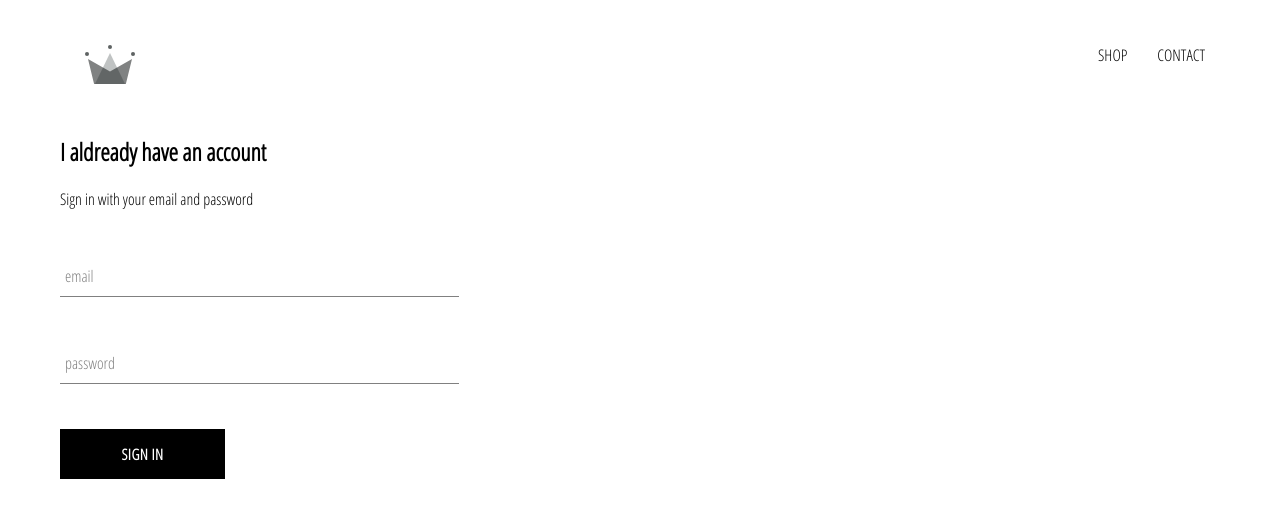
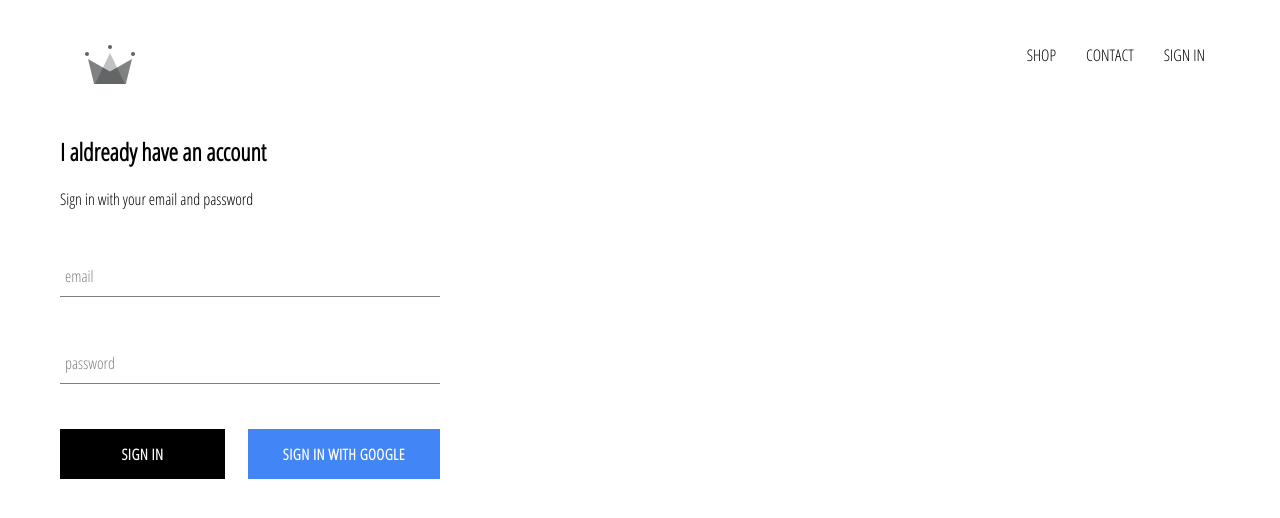
Before and after one commit to haphantran/rainbow-store, a React (Create React App) app: page /signin in a window 1280 px wide. Shown: the top 518 px of the page. Built offline with nearby package versions, Linux system fonts and the light colour scheme; no server answers.

Commit message:
intergrated firebase into app, created sign in page with google sign in

```diff
--- a/package.json
+++ b/package.json
@@ -6,6 +6,7 @@
     "@testing-library/jest-dom": "^4.2.4",
     "@testing-library/react": "^9.3.2",
     "@testing-library/user-event": "^8.0.2",
+    "firebase": "^7.6.1",
     "node-sass": "^4.13.0",
     "react": "^16.12.0",
     "react-dom": "^16.12.0",
--- a/src/App.css
+++ b/src/App.css
@@ -7,3 +7,7 @@
   text-decoration: none;
   color: black;
 }
+
+* {
+  box-sizing: border-box;
+}
--- a/src/App.js
+++ b/src/App.js
@@ -3,15 +3,38 @@
 
 import "./App.css";
 
+import Header from "./components/header/header.component";
 import HomePage from "./pages/homepage/homepage.component";
 import ShopPage from "./pages/shop/shop.component";
-import Header from "./components/header/header.component";
 import SignInAndSignUpPage from "./pages/sign-in-and-sign-up/sign-in-and-sign-up.component";
 
-function App() {
+import { auth } from "./firebase/firebase.util";
+
+class App extends React.Component {
+  constructor() {
+    super();
+    this.state = {
+      currentUser: null
+    };
+  }
+
+  unsubscribeFromAuth = null;
+
+  componentDidMount() {
+    this.unsubscribeFromAuth = auth.onAuthStateChanged(user => {
+      this.setState({ currentUser: user });
+      console.log(user);
+    });
+  }
+
+  componentWillUnmount() {
+    this.unsubscribeFromAuth();
+  }
+
+  render() {
     return (
       <div>
-      <Header />
+        <Header currentUser={this.state.currentUser} />
         <Switch>
           <Route exact path="/" component={HomePage} />
           <Route path="/shop" component={ShopPage} />
@@ -20,5 +43,6 @@
       </div>
     );
   }
+}
 
 export default App;
--- a/src/components/custom-button/custom-button.component.jsx
+++ b/src/components/custom-button/custom-button.component.jsx
@@ -2,8 +2,11 @@
 
 import "./custom-button.styles.scss";
 
-const CustomButton = ({ children, ...otherProps }) => (
-  <button className="custom-button" {...otherProps}>
+const CustomButton = ({ children, isGoogleSignIn, ...otherProps }) => (
+  <button
+    className={`${isGoogleSignIn ? "google-sign-in" : ""} custom-button`}
+    {...otherProps}
+  >
     {children}
   </button>
 );
--- a/src/components/custom-button/custom-button.styles.scss
+++ b/src/components/custom-button/custom-button.styles.scss
@@ -19,4 +19,14 @@
     color: black;
     border: 1px solid black;
   }
+
+  &.google-sign-in {
+    background-color: #4285f4;
+    color: white;
+
+    &:hover {
+      background-color: #357ae8;
+      border: none;
+    }
+  }
 }
--- a/src/components/header/header.component.jsx
+++ b/src/components/header/header.component.jsx
@@ -1,11 +1,13 @@
 import React from "react";
 import { Link } from "react-router-dom";
+
+import { auth } from "../../firebase/firebase.util";
 
 import { ReactComponent as Logo } from "../../assets/crown.svg";
 
 import "./header.styles.scss";
 
-const Header = () => (
+const Header = ({ currentUser }) => (
   <div className="header">
     <Link className="logo-container" to="/">
       <Logo className="logo" />
@@ -18,6 +20,15 @@
       <Link className="option" to="/contact">
         CONTACT
       </Link>
+      {currentUser ? (
+        <div className="option" onClick={() => auth.signOut()}>
+          SIGN OUT
+        </div>
+      ) : (
+        <Link className="option" to="/signin">
+          SIGN IN
+        </Link>
+      )}
     </div>
   </div>
 );
--- a/src/components/header/header.styles.scss
+++ b/src/components/header/header.styles.scss
@@ -20,6 +20,7 @@
 
     .option {
       padding: 10px 15px;
+      cursor: pointer;
     }
   }
 }
--- a/src/components/sign-in/sign-in.component.jsx
+++ b/src/components/sign-in/sign-in.component.jsx
@@ -2,6 +2,8 @@
 
 import FormInput from "../../components/form-input/form-input.component";
 import CustomButton from "../../components/custom-button/custom-button.component";
+
+import { signInWithGoogle } from "../../firebase/firebase.util";
 
 import "./sign-in.styles.scss";
 
@@ -51,8 +53,12 @@
             label="password"
             required
           />
-
-          <CustomButton type="submit">Sign In</CustomButton>
+          <div className="buttons">
+            <CustomButton type="submit">Sign In</CustomButton>
+            <CustomButton onClick={signInWithGoogle} isGoogleSignIn>
+              Sign In With Google
+            </CustomButton>
+          </div>
         </form>
       </div>
     );
--- a/src/components/sign-in/sign-in.styles.scss
+++ b/src/components/sign-in/sign-in.styles.scss
@@ -1,8 +1,13 @@
 .sign-in {
-  width: 30vw;
+  width: 380px;
   display: flex;
   flex-direction: column;
   .title {
     margin: 100px 0px;
   }
+
+  .buttons {
+    display: flex;
+    justify-content: space-between;
+  }
 }
--- /dev/null
+++ b/src/firebase/firebase.util.js
@@ -0,0 +1,27 @@
+import firebase from "firebase/app";
+import "firebase/firestore";
+import "firebase/auth";
+
+const config = {
+  apiKey: "AIzaSyDOb6J1SsvuXb4pLzyALcSbzKkzC-z1mfY",
+  authDomain: "rainbow-store-db.firebaseapp.com",
+  databaseURL: "https://rainbow-store-db.firebaseio.com",
+  projectId: "rainbow-store-db",
+  storageBucket: "rainbow-store-db.appspot.com",
+  messagingSenderId: "461327897710",
+  appId: "1:461327897710:web:4d914da9a79dcbeb34427f",
+  measurementId: "G-SWBRMVT4SY"
+};
+
+firebase.initializeApp(config);
+
+export const auth = firebase.auth();
+export const firestore = firebase.firestore();
+
+const provider = new firebase.auth.GoogleAuthProvider();
+
+provider.setCustomParameters({ prompt: "select_account" });
+
+export const signInWithGoogle = () => auth.signInWithPopup(provider);
+
+export default firebase;
```
Also changed, not shown: 1 other file (tests, documents, lock files or other folders). Lines whose indentation alone changed are shown as unchanged.
